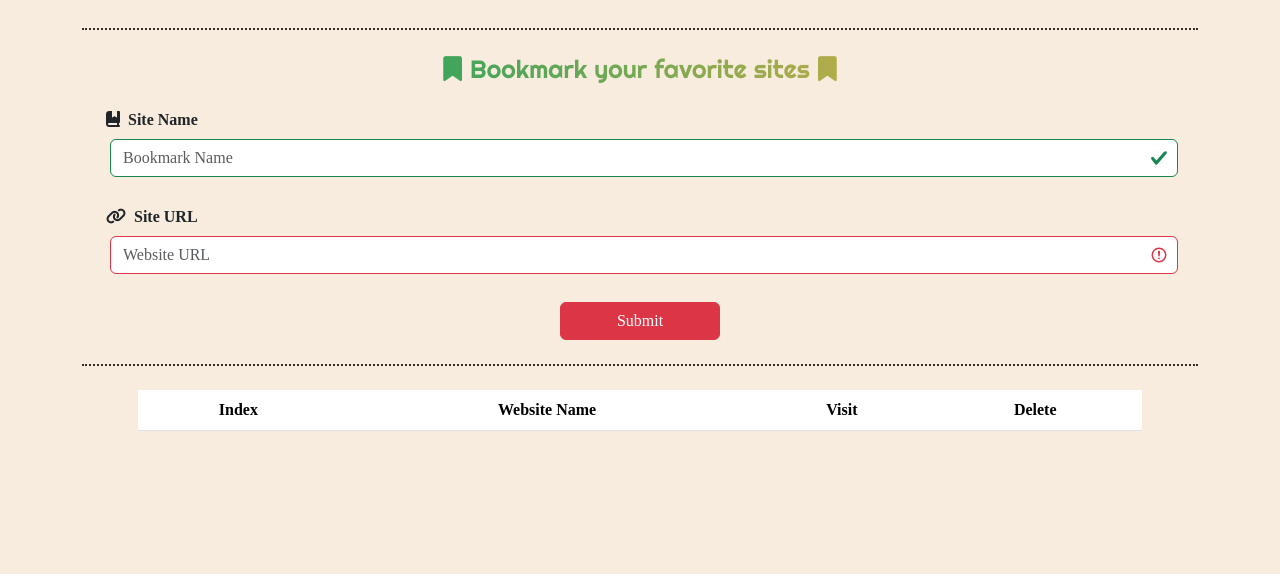
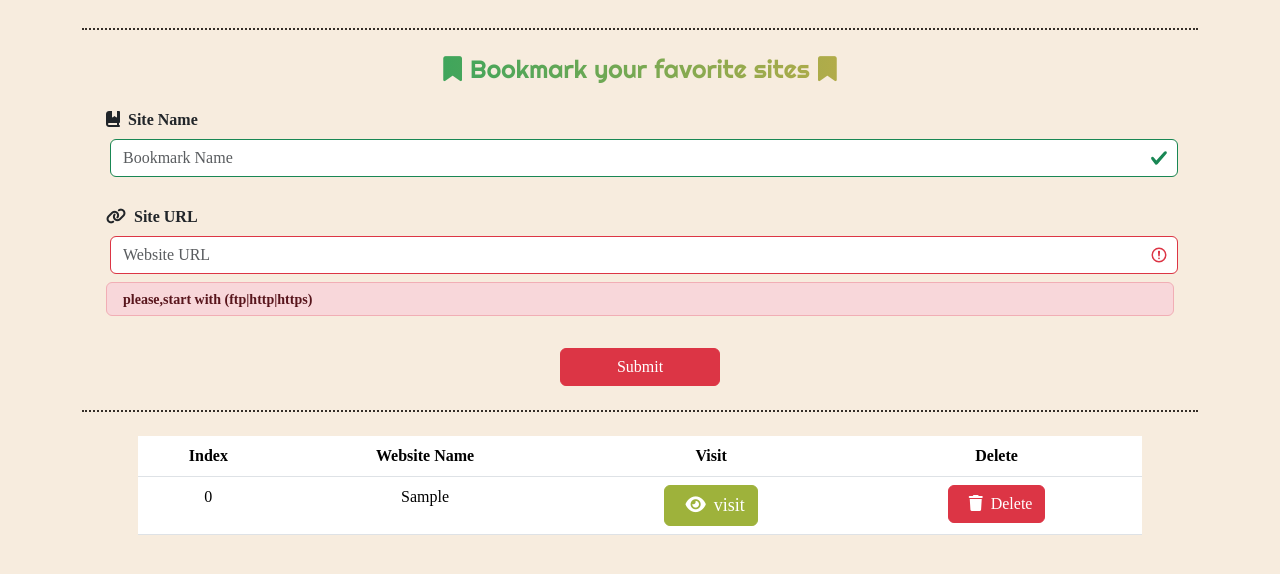
Before and after one commit to yasmenRefay/Bookmarker, a plain HTML site: page index.html in a window 1280 px wide. Both pictures are taken after typing "Sample", "Sample" into the empty fields and a click on the button "Submit". Shown: the part 152-726 px from the top of the page. Drawn offline with Linux system fonts and the light colour scheme; a web font is replaced by a local one.

Commit message:
second commit

```diff
--- a/index.html
+++ b/index.html
@@ -24,10 +24,16 @@
                 <div class="first py-4">
                     <label for="wName" > <i class="fa-solid fa-book-bookmark pe-2 pb-2"></i>Site Name</label>
                     <input id="wName" class="selectedInput w-100 form-control m-1" placeholder="Bookmark Name" />
+                    <div class="alert alert-danger py-1 d-none my-2">
+                        <small>please,inter the first latter capital </small>
+                    </div>
                 </div>
                 <div class="second ">
                     <label for="wUrl"> <i class="fa-solid fa-link pe-2 pb-2 "></i>Site URL</label>
                     <input id="wUrl" class="selectedInput w-100 form-control m-1" placeholder="Website URL"  />
+                    <div class="alert alert-danger py-1 d-none my-2">
+                        <small>please,start with (ftp|http|https) </small>
+                    </div>
                 </div>
             </div>
             <button class="sub btn btn-danger m-auto mt-4 t" id="btnn">Submit</button>
--- a/js/about.js
+++ b/js/about.js
@@ -27,7 +27,7 @@ if(localStorage.getItem('items') !==null ) {
 
 function display() {
     var cartona = `` ;
-    for (i=1 ; i<datalist.length ; i++) {
+    for (i=0 ; i<datalist.length ; i++) {
         cartona += `
         <tr>
             <td><div>${i}</div></td>
@@ -69,17 +69,20 @@ for (var i=0 ; i<selected.length ; i++ ) {
 }
 function  validation(elemId,elemValue) {
     var regex = {
-        wName:/^[A-Z][a-z]{3,10}$/,
+        wName:/^[A-Z][a-z]{3,}$/,
         wUrl:/^(ftp|http|https):\/\/[^ "]+$/,
     }
     var elm = document.getElementById(elemId);
+    var alert = elm.nextElementSibling ;
     if(regex[elemId].test(elemValue)) {
         elm.classList.add('is-valid')
         elm.classList.remove('is-invalid')
+        alert.classList.replace('d-block','d-none')
         return true ;
     }else {
         elm.classList.add('is-invalid')
         elm.classList.remove('is-valid')
+        alert.classList.replace('d-none','d-block')
         return false ;
     }
 
```
